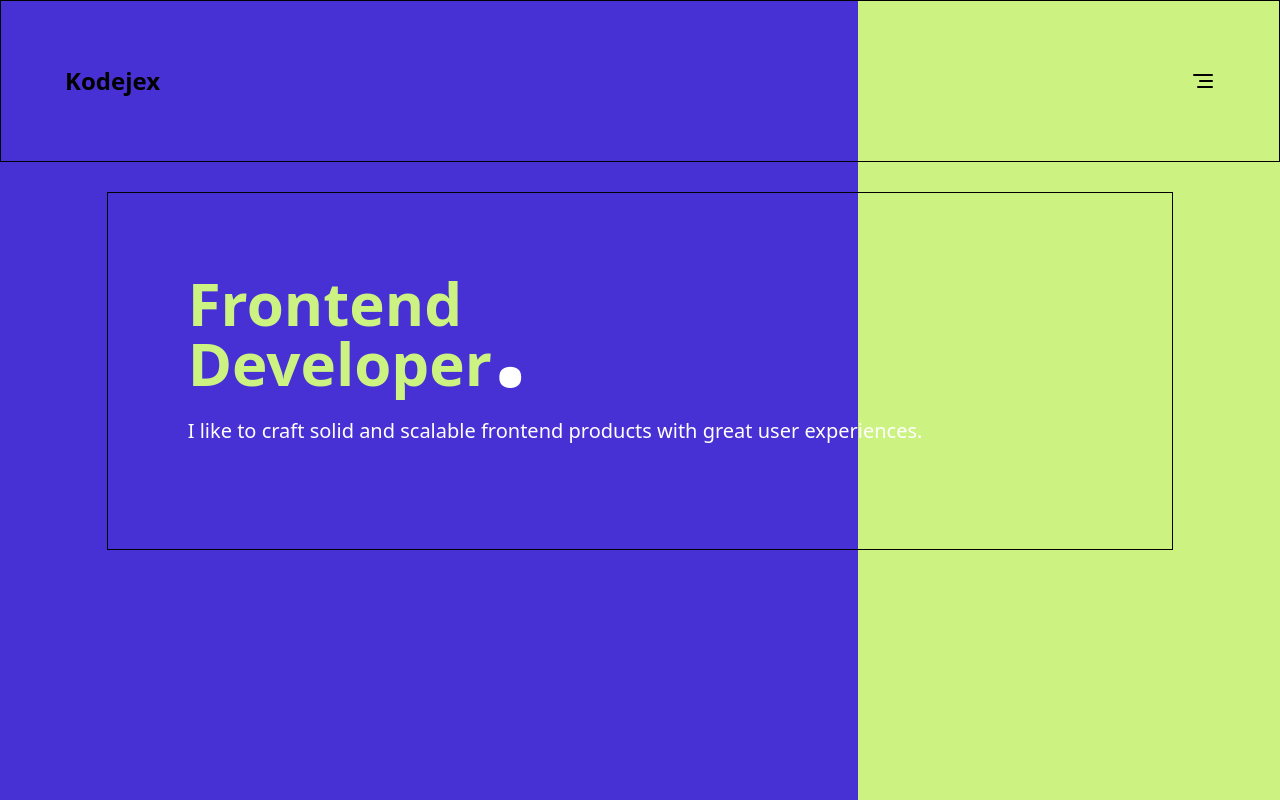
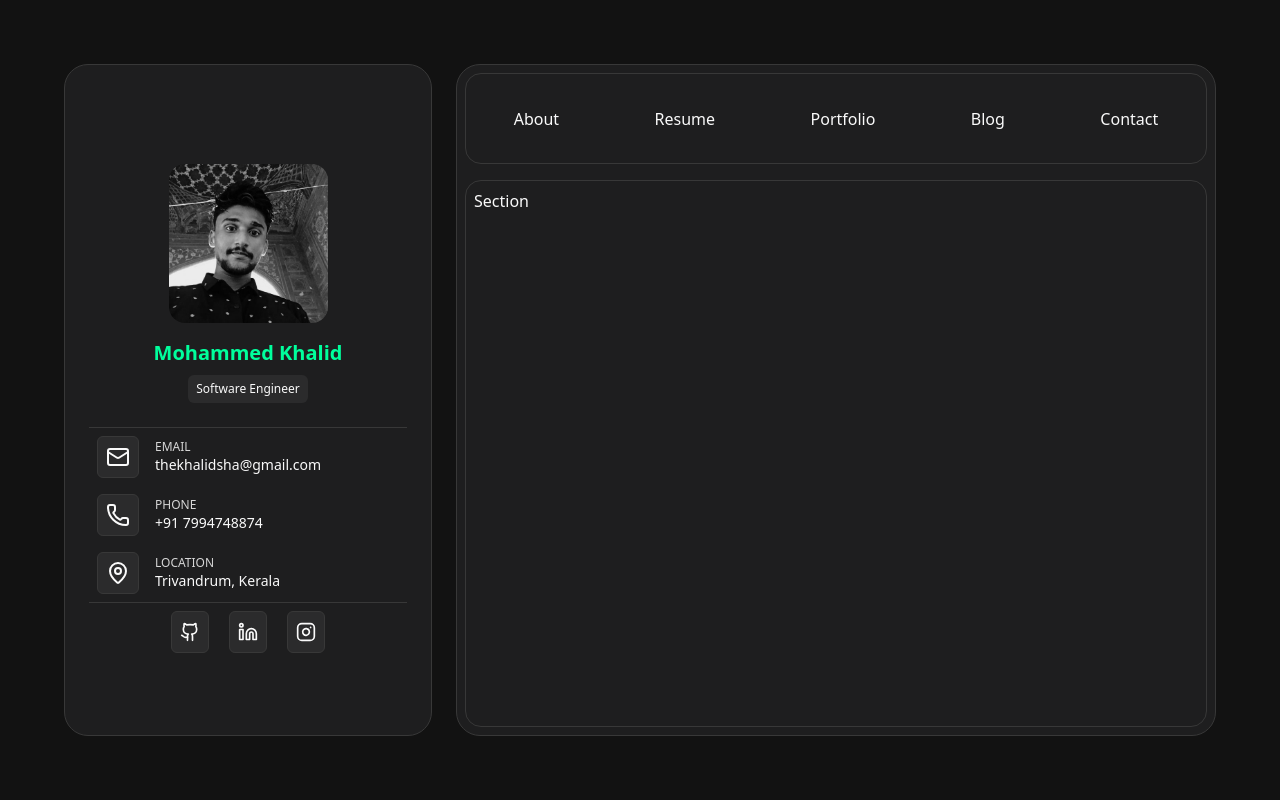
Before and after one commit to thekhalidsha/mohammedkhalid, a React (Vite) app: page / in a window 1280 px wide. Built offline with nearby package versions, Linux system fonts and the light colour scheme; the HTML template or start-up script is replaced by a standard one.

Commit message:
`feat: updated package-lock.json and package.json to reflect version change of @thekhalidsha/easy-fullscreen from 1.0.6 to 1.0.7, and added new route and components`

```diff
--- a/package.json
+++ b/package.json
@@ -12,7 +12,7 @@
   "dependencies": {
     "@reduxjs/toolkit": "^2.6.1",
     "@tailwindcss/vite": "^4.1.3",
-    "@thekhalidsha/easy-fullscreen": "^1.0.6",
+    "@thekhalidsha/easy-fullscreen": "^1.0.7",
     "lucide-react": "^0.487.0",
     "react": "^19.0.0",
     "react-dom": "^19.0.0",
--- a/src/App.jsx
+++ b/src/App.jsx
@@ -1,6 +1,7 @@
 import { BrowserRouter, Route, Routes } from "react-router-dom";
 import HomePage from "./pages/HomePage";
 import PublicLayout from "./layouts/PublicLayout";
+import TestPages from "./pages/TestPages";
 
 function App() {
   return (
@@ -10,6 +11,7 @@ function App() {
           <Route path="/" element={<PublicLayout />}>
             <Route index element={<HomePage />} />
           </Route>
+          <Route path="/test" element={<TestPages/>}/>
         </Routes>
       </BrowserRouter>
     </>
--- a/src/components/HeroSection/index.jsx
+++ b/src/components/HeroSection/index.jsx
@@ -3,14 +3,7 @@ import Container from '../shared/Container'
 
 const HeroSection = () => {
   return (
-    <Container className={'w-full h-screen pt-48 bg-primary md:bg-linear-90 from-[67%] to-[33%] from-primary md:to-secondary'}>
-      <div className='w-10/12 border mx-auto'>
-        <div className='p-20'>
-          <p className='font-extrabold text-6xl text-secondary'>Frontend <br /> Developer<span className='line-height-dot md:text-9xl text-white'>.</span></p>
-          <p className='py-6 text-xl text-white'>I like to craft solid and scalable frontend products with great user experiences.</p>
-        </div>
-      </div>
-    </Container>
+    <></>
   )
 }
 
--- /dev/null
+++ b/src/components/ProfileCard/index.jsx
@@ -0,0 +1,70 @@
+import React from 'react'
+import Container from '../shared/Container'
+import user from './../../assets/user-img.jfif'
+import { Github, Instagram, Linkedin, MailIcon, MapPin, PhoneIcon } from 'lucide-react'
+
+const ProfileCard = ({ className }) => {
+    return (
+        <Container className={`h-auto mx-auto ${className} flex justify-center items-center p-6 overflow-y-auto overflow-x-hidden`}>
+            <div className='flex flex-col justify-between items-center'>
+                <div className=" w-full flex flex-col gap-4 py-6 border-b border-jet">
+                    <div className='mx-auto text-center flex justify-center'>
+                        <img src={user} className='rounded-2xl grayscale hover:grayscale-0 w-6/12' />
+                    </div>
+                    <div className='text-xs flex flex-col gap-2 justify-center items-center'>
+                        <h2 className='lg:text-xl font-bold text-center text-highlight'>
+                            Mohammed Khalid
+                        </h2>
+                        <p className='rounded-md bg-secondary px-2 py-1.5'>Software Engineer</p>
+                    </div>
+                </div>
+                {/* <div className="border-b-2 w-11/12 text-jet"></div> */}
+                <div className="w-full  grid grid-cols-1 border-b border-jet">
+                    <div className="p-2 flex gap-4 items-center">
+                        <div className="border rounded-md border-jet bg-secondary p-2">
+                            <MailIcon />
+                        </div>
+                        <div className='info'>
+                            <p className='text-t_secondary uppercase text-xs'>Email</p>
+                            <p className='text-t_primary text-sm'>thekhalidsha@gmail.com</p>
+                        </div>
+                    </div>
+                    <div className="p-2 flex gap-4 items-center">
+                        <div className="border rounded-md border-jet bg-secondary p-2">
+                            <PhoneIcon />
+                        </div>
+                        <div className='info'>
+                            <p className='text-t_secondary uppercase text-xs'>Phone</p>
+                            <p className='text-t_primary text-sm'>+91 7994748874</p>
+                        </div>
+                    </div>
+                    <div className="p-2 flex gap-4 items-center">
+                        <div className="border rounded-md border-jet bg-secondary p-2">
+                            <MapPin />
+                        </div>
+                        <div className='info'>
+                            <p className='text-t_secondary uppercase text-xs'>Location</p>
+                            <p className='text-t_primary text-sm'>Trivandrum, Kerala</p>
+                        </div>
+                    </div>
+                </div>
+                <div className="social w-full flex gap-5 justify-center p-2">
+                    <div className="flex justify-between items-center border cursor-pointer rounded-md border-jet bg-secondary p-2">
+                        <Github width={'20px'} />
+                    </div>
+                    <div className="flex justify-between items-center border cursor-pointer rounded-md border-jet bg-secondary p-2">
+                        <Linkedin width={'20px'} />
+                    </div>
+                    <div className="flex justify-between items-center border cursor-pointer rounded-md border-jet bg-secondary p-2">
+                        <Instagram width={'20px'} />
+                    </div>
+                    {/* <div className="border rounded-md border-jet bg-secondary p-2">
+                        <MapPin />
+                    </div> */}
+                </div>
+            </div>
+        </Container>
+    )
+}
+
+export default ProfileCard
--- /dev/null
+++ b/src/components/SectionCard/index.jsx
@@ -0,0 +1,12 @@
+import React from 'react'
+import Container from '../shared/Container'
+
+const SectionCard = ({className}) => {
+  return (
+    <Container className={`h-full ${className}`}>
+        Section
+    </Container>
+  )
+}
+
+export default SectionCard
--- a/src/components/shared/Navbar.jsx
+++ b/src/components/shared/Navbar.jsx
@@ -2,18 +2,16 @@ import React from 'react'
 import Container from './Container'
 import { AlignRight, MenuIcon } from 'lucide-react'
 
-const Navbar = () => {
+const Navbar = ({className}) => {
     return (
-        <Container className={'fixed w-auto border'}>
-            <nav className="">
-                <ul className="flex justify-between items-center p-16">
-                    <li className="text-2xl font-bold">
-                        Kodejex
-                    </li>
-                    <li className="text-2xl font-bold"> <AlignRight /> </li>
-                </ul>
-            </nav>
-
+        <Container className={`${className}`}>
+            <div className="flex h-full w-full justify-around items-center">
+                <div>About</div>
+                <div>Resume</div>
+                <div>Portfolio</div>
+                <div>Blog</div>
+                <div>Contact</div>
+            </div>
         </Container>
     )
 }
--- a/src/index.css
+++ b/src/index.css
@@ -1,13 +1,21 @@
 @import "tailwindcss";
-
+@custom-variant dark (&:where([data-theme=dark], [data-theme=dark] *));
 
 @theme {
-    --color-primary: #4831d4;
-    --color-secondary: #ccf381;
+    --color-canvas: #121212;
+    --color-primary: #1e1e1f;
+    --color-secondary: #2b2b2c;
+    --color-t_primary: #fafafa;
+    --color-t_secondary: #d6d6d6;
+    --color-jet: #383838;
+    --color-highlight: #00FF9C;
     /* --color-canvas: #EDE6DB;
     --color-accent: #A9D6E5;
     --color-highlight: #89C9B8; */
+}
 
+::-webkit-scrollbar{
+    width: 0px;
 }
 
 .line-height-dot{
--- a/src/layouts/PublicLayout/index.jsx
+++ b/src/layouts/PublicLayout/index.jsx
@@ -1,12 +1,22 @@
 import React from 'react'
 import { Outlet } from 'react-router-dom'
 import Navbar from '../../components/shared/Navbar'
+import Container from '../../components/shared/Container'
+import ProfileCard from '../../components/ProfileCard'
+import SectionCard from '../../components/SectionCard'
 
 const PublicLayout = ({ children }) => {
     return (
         <main>
-            <Navbar />
-            <Outlet />
+            <Container className={`h-screen bg-canvas text-t_primary flex justify-center items-center p-16 `}>
+                <Container className={`h-full w-full grid grid-cols-3 gap-6`}>
+                    <ProfileCard className={`border border-jet rounded-3xl p-2 bg-primary`} />
+                    <Container className={`col-span-2 h-full w-full border border-jet rounded-3xl p-2 bg-primary lg:flex flex-col gap-4`}>
+                        <Navbar className={`hidden lg:block border border-jet rounded-2xl h-1/6`} />
+                        <SectionCard className={`w-full border border-jet rounded-2xl p-2 bg-primary`} />
+                    </Container>
+                </Container>
+            </Container>
         </main>
     )
 }
--- /dev/null
+++ b/src/pages/TestPages/index.jsx
@@ -0,0 +1,37 @@
+import { EasyFullScreen } from '@thekhalidsha/easy-fullscreen'
+import React from 'react'
+
+const TestPages = () => {
+  return (
+    <div>
+      <EasyFullScreen
+        // direction="horizontal"
+        SliderWidth="100vw"
+        SliderHeight="100vh"
+        showDots={true}
+        dotColor="gray"
+        activeDotColor="blue"
+        navDotsPosition="top"
+        className=""
+        SlideHeight=""
+        SlideWidth=""
+        // autoPlay='100'
+      >
+        <div>
+          <h2>Slide 1</h2>
+          <p>This is the first slide.</p>
+        </div>
+        <div>
+          <h2>Slide 2</h2>
+          <p>This is the second slide.</p>
+        </div>
+        <div >
+          <h2>Slide 3</h2>
+          <p>This is the third slide.</p>
+        </div>
+      </EasyFullScreen>
+    </div>
+  )
+}
+
+export default TestPages
```
Also changed, not shown: src/assets/user-img.jfif (added), 1 other file (tests, documents, lock files or other folders).
